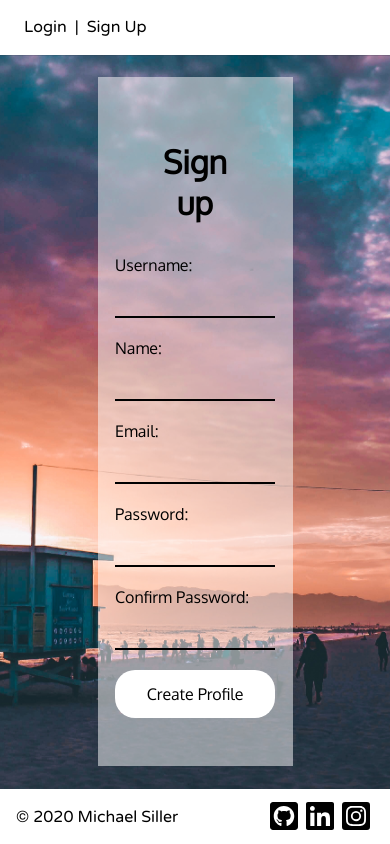
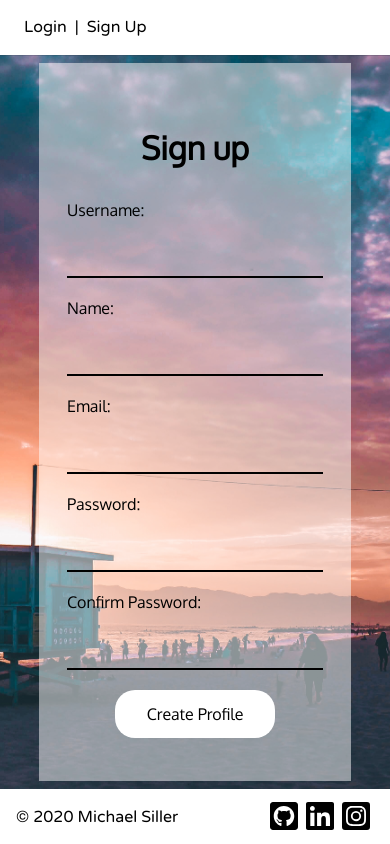
Before and after one commit to msiller455/caliOcial, a React (Create React App) app: page /signup in a window 390 px wide. Built offline with nearby package versions, Linux system fonts and the light colour scheme.

Commit message:
finshes responsive styling for sign up form

```diff
--- a/src/Components/SignUp/style.js
+++ b/src/Components/SignUp/style.js
@@ -27,13 +27,22 @@ export const SignUpWindow = styled.div`
         margin: 1rem 0;
     }
 
-    @media (max-width: 700px) {
-        width: 50%;
+    @media (max-width: 500px) {
+        width: 80%;
+        height: 85vh;
+    }
+
+    @media (min-width: 501px) and (max-width: 700px) {
+        width: 70%;
+    }
+
+    @media (min-width: 701px) and (max-width: 1400px) {
+        width: 40%;
     }
 `
 
 export const SignUpForm = styled.form`
-    width: 10rem;
+    width: 20rem;
     font-family: ${props => props.theme.primaryFont};
     display: flex;
     flex-direction: column;
@@ -72,10 +81,15 @@ export const SignUpForm = styled.form`
         -webkit-box-shadow: 0 0 0px 0  inset;
         transition: background-color 5000s ease-in-out 0s;
     }
+
+    @media (max-width: 900px) {
+        width: 16rem;
+    }
 `
 
 export const ErrorMessage = styled.span`
-    height: 15px;
+    text-align: left;
+    height: 30px;
     color: red;
     font-size: .75rem;
     visibility: ${props => props.error ? "visible" : "hidden"};
--- a/src/globalStyle.js
+++ b/src/globalStyle.js
@@ -34,6 +34,7 @@ export const GlobalStyle = createGlobalStyle`
         width: 10rem;
         border-radius: 20px;
         border: solid 0px;
+        align-self: center;
     }
 
     button:active {
```
